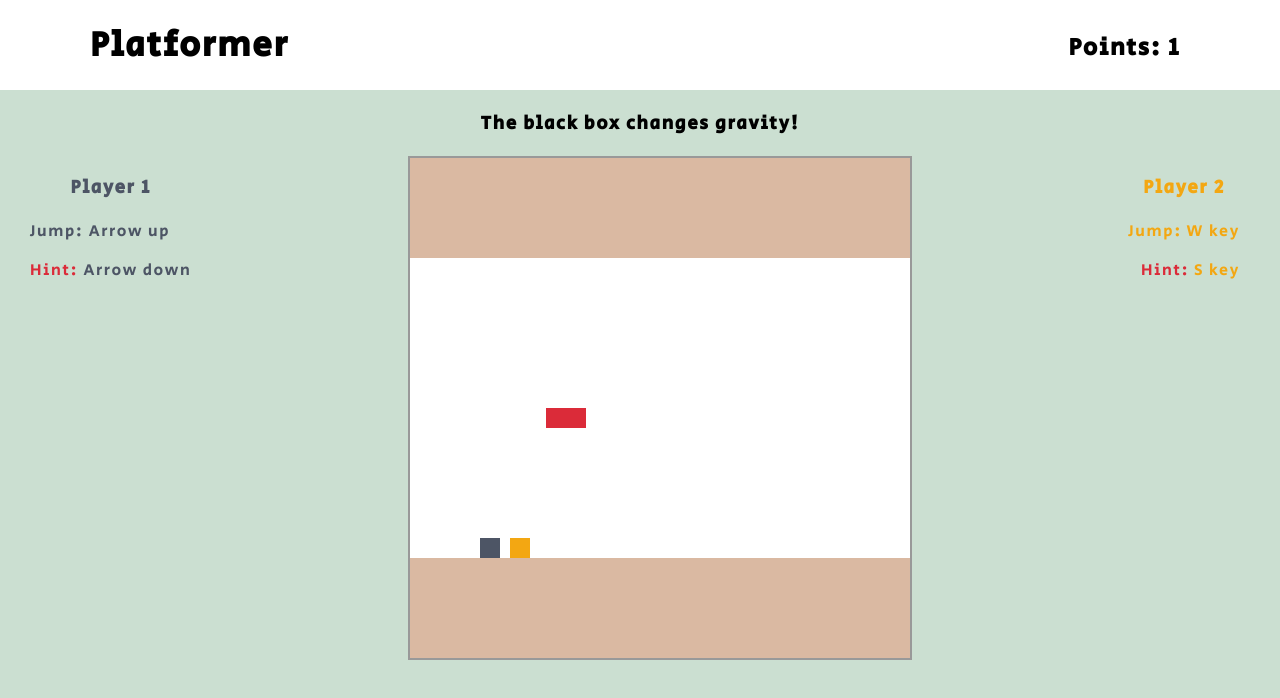
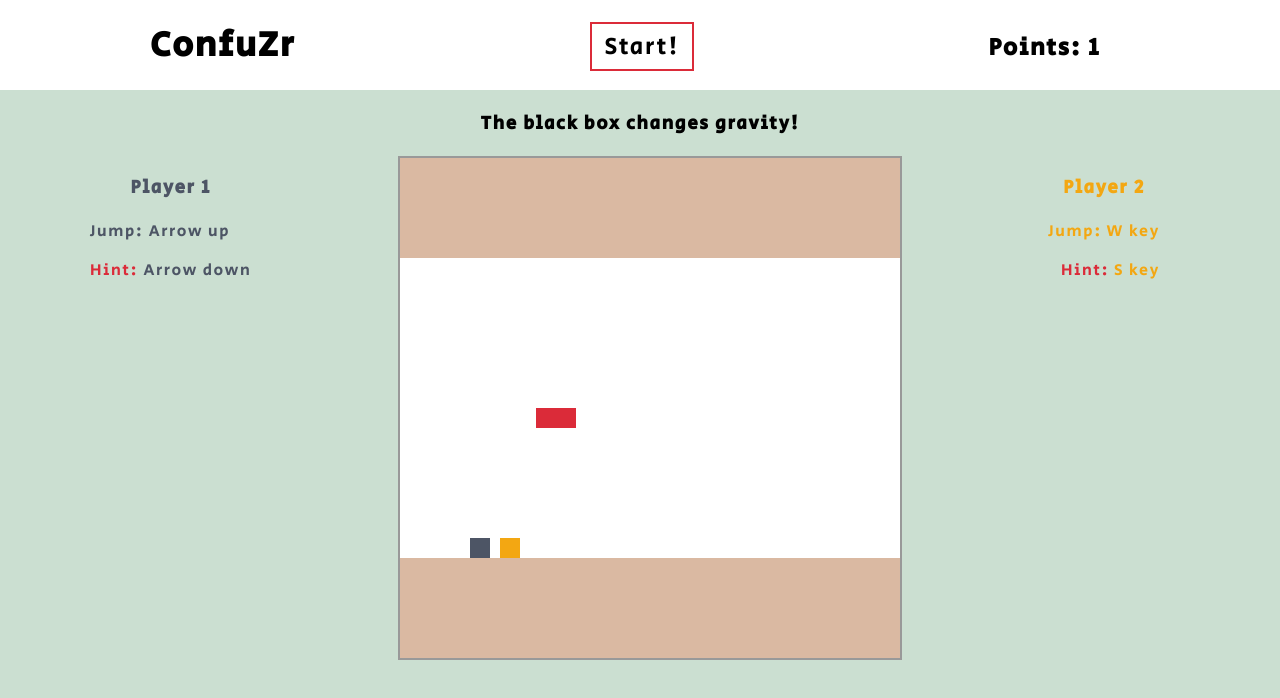
Before and after one commit to Stefanouweneel/JavaScript-Platformer, a plain HTML site: page index.html in a window 1280 px wide. Drawn offline with Linux system fonts and the light colour scheme.

Commit message:
Add start button with styling

```diff
--- a/platform.html
+++ b/index.html
@@ -11,12 +11,19 @@
 
     <nav>
       <div class="float-left">
-        <h1>Platformer</h1>
+        <h1>ConfuZr</h1>
       </div>
+
+      <div class="start-button" id="start-button">
+      Start!
+      </div>
+
       <div class="float-right">
         <h2> Points: <span id="points"> </span></h2>
       </div>
     </nav>
+
+
 
     <h3>The black box changes gravity!</h3>
 
--- a/script.js
+++ b/script.js
@@ -14,6 +14,8 @@ var numberOfRedraws = 0;
 var points = 0;
 var points2 = 0;
 var gravity = 5
+
+// document.getElementById("start-button").onclick =
 
 function renderFloor(position, color) {
   ctx.fillStyle = color;
@@ -75,6 +77,9 @@ function renderPoints2(positions) {
   if (confuzerPosition.x === 0) {
     points2 += 5;
     confuzerPosition.x = 1000;
+  }
+  if (graviturnerPosition.x === 0){
+    graviturnerPosition.x = 1300;
   }
   document.getElementById("points").innerHTML = points;
 }
@@ -204,6 +209,7 @@ function getRandomInt(min, max) {
    }
  }
 
+
 function redraw() {
   ctx.clearRect(0, 0, canvas.width, canvas.height);
   renderFloor(floorPosition, "#dab9a2");
--- a/style.css
+++ b/style.css
@@ -11,7 +11,8 @@ nav {
 
 .float-left {
 	float: left;
-	margin-left: 30px;
+	margin-left: 90px;
+	display: inline-block;
 	text-align: left;
 }
 .float-left h3 {
@@ -19,6 +20,16 @@ nav {
 }
 .float-left p {
 	color: #4d5565;
+}
+.start-button {
+	width: 100px;
+	height: 40px;
+	display: inline-block;
+	text-align: : left;
+	font-size: 1.5em;
+	border: 2px solid #db2b39;
+	margin: 12px auto 0;
+	padding-top: 5px
 }
 .float-right h3 {
 	color: #f3a712;
@@ -28,7 +39,8 @@ nav {
 }
 .float-right {
 	float: right;
-	margin-right: 40px;
+	margin-right: 120px;
+	display: inline-block;
 	text-align: right;
 }
 
```
